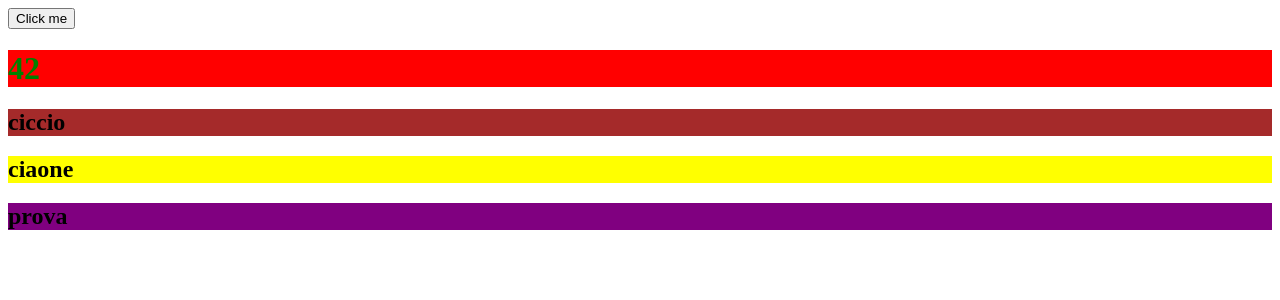
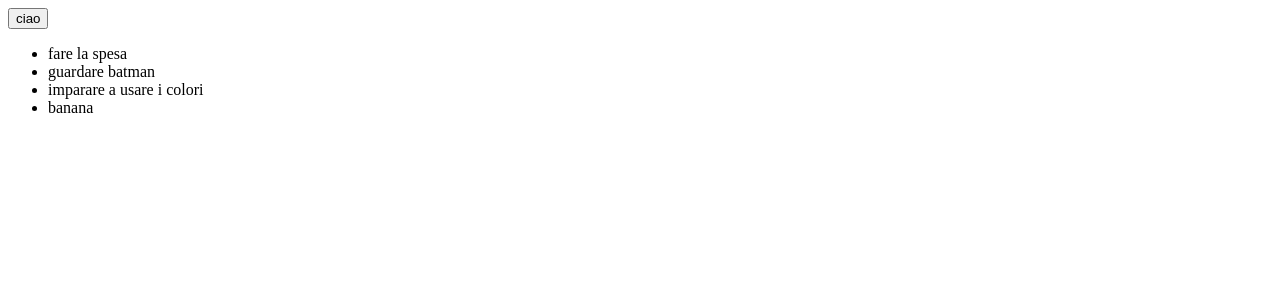
Before and after one commit to enricogiacomazzi/frot-todo-list, a React (Vite) app: page / in a window 1280 px wide. Shown: the top 300 px of the page. Built offline with nearby package versions, Linux system fonts and the light colour scheme.

Commit message:
todo list first try

```diff
--- a/index.html
+++ b/index.html
@@ -8,7 +8,6 @@
   </head>
   <body>
     <div id="root"></div>
-    <h2 class="ciccio">prova</h2>
     <script type="module" src="/src/main.jsx"></script>
   </body>
 </html>
--- a/src/App.jsx
+++ b/src/App.jsx
@@ -1,23 +1,32 @@
 import style from './App.module.css';
 import { useState } from 'react';
 
+
+const initialState = [
+  {id: 1, text: 'fare la spesa', done: false},
+  {id: 2, text: 'guardare batman', done: false},
+  {id: 3, text: 'imparare a usare i colori', done: false},
+  {id: 4, text: 'banana', done: false},
+]
+
 function App() {
-  const [count, setCount] = useState(42);
+  const [todos, setTodos] = useState(initialState);
 
-  function clickHandler() {
-    setCount(x => x - 1);
+  // console.log('todos', todos);
+
+  function tmp() {
+    const a1 = [1, 2, 3];
+    const a2 = a1.map(x => x * 5);
+    console.log(a2);
   }
 
-  const h1Style = {
-    color: 'blue'
-  }
 
   return (
     <>
-      <button onClick={clickHandler}>Click me</button>
-      <h1 className={count % 2 === 0 ? 'pippo' : 'pluto'}>{count}</h1>
-      <h2 className={style.ciccio}>ciccio</h2>
-      <h2 className="yellow green"> ciaone</h2>
+    <button onClick={tmp}>ciao</button>
+      <ul>
+        {todos.map(t => <li key={t.id}>{t.text}</li>)}
+      </ul>
     </>
   )
 }
```
